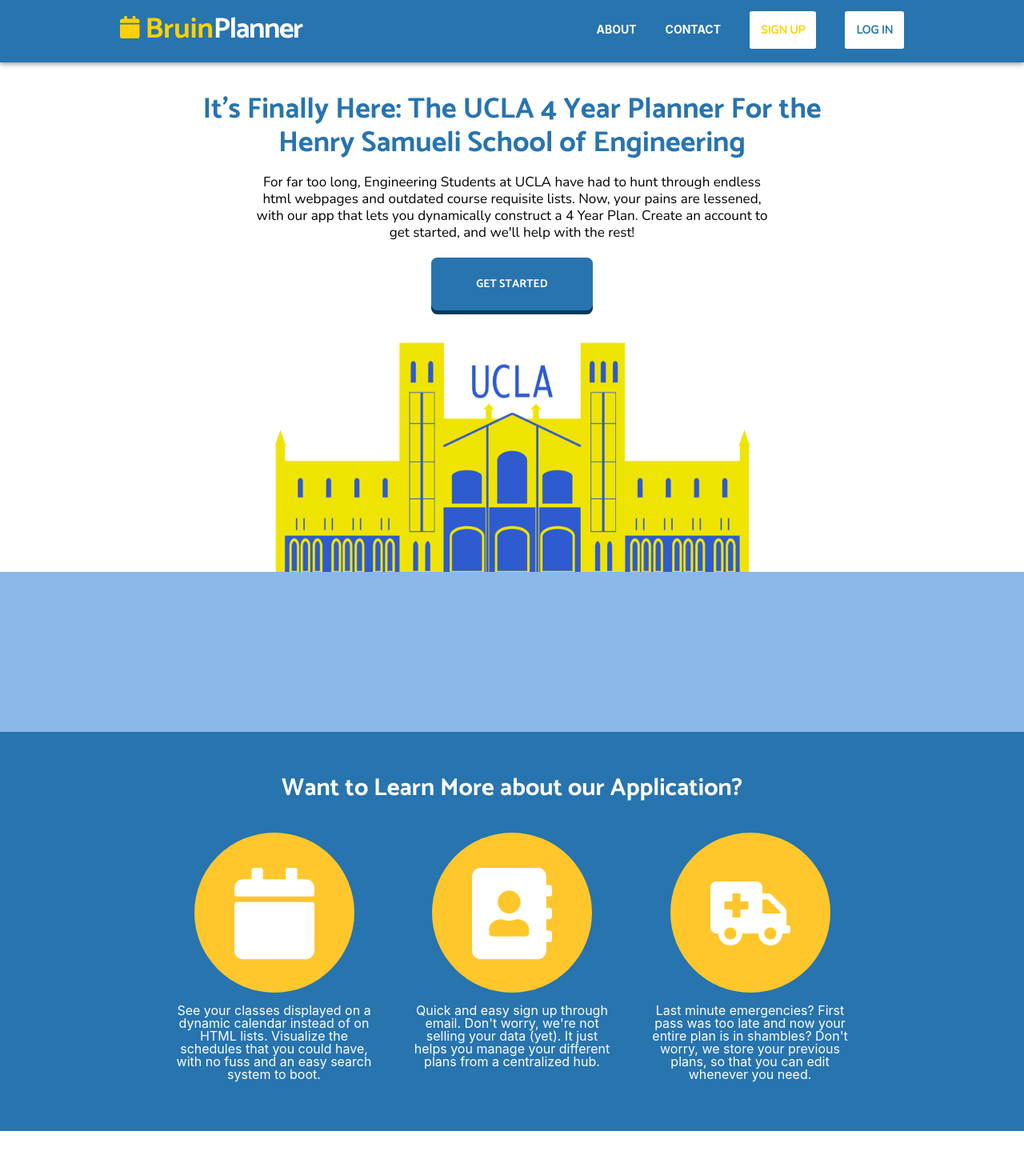
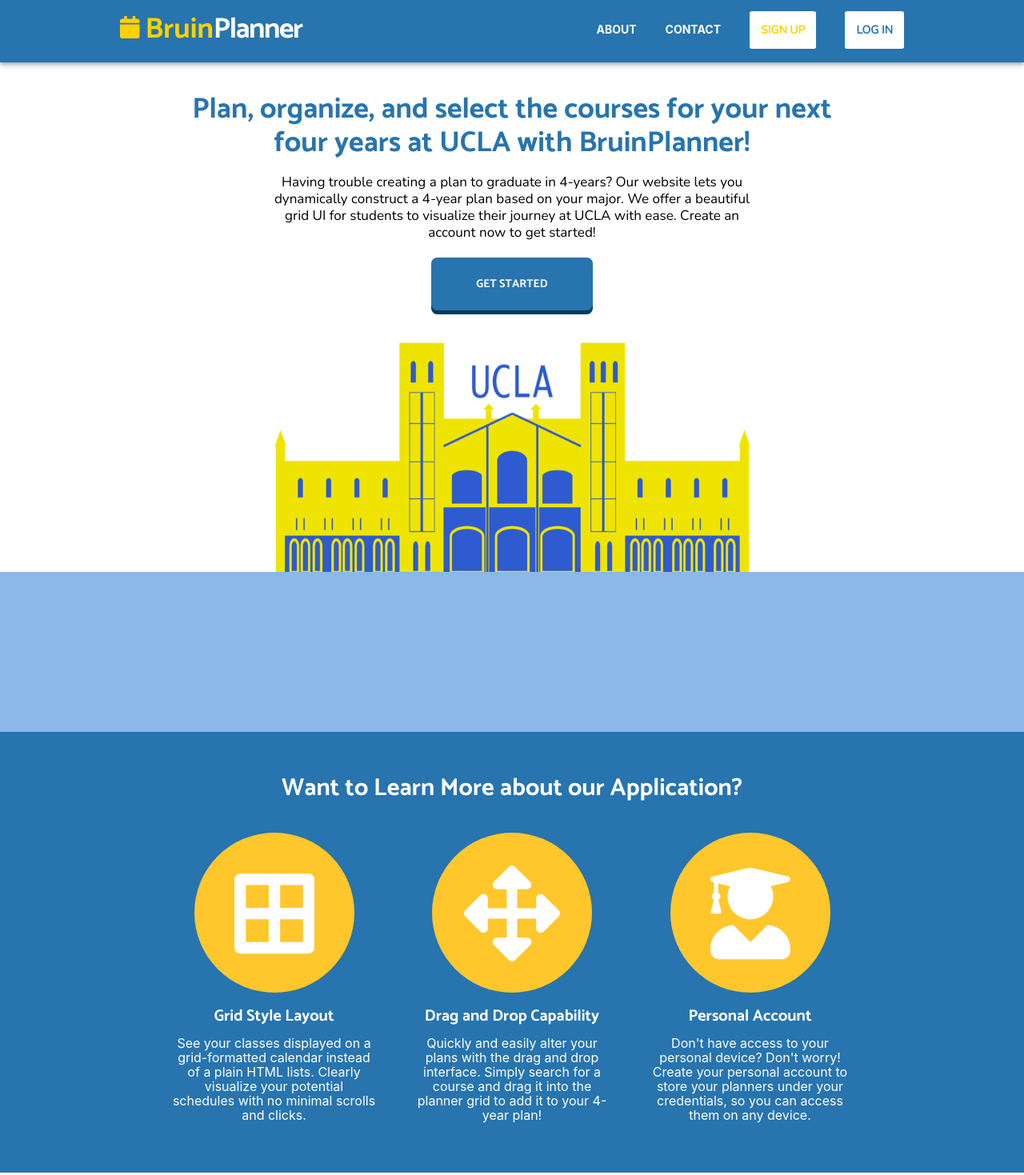
Before and after one commit to jchangz01/bruinplanner, a React (Create React App) app in the folder client/: page / in a window 1280 px wide. Shown: the top 1469 px of the page at 80% size. Built offline with nearby package versions, Linux system fonts and the light colour scheme.

Commit message:
Rewrote home page

```diff
--- a/client/src/components/Home.jsx
+++ b/client/src/components/Home.jsx
@@ -2,7 +2,7 @@
 import '../css/Home.css'
 import roycehall from '../images/roycehall.png'
 import { FontAwesomeIcon } from '@fortawesome/react-fontawesome'
-import { faCalendar, faAddressBook, faAmbulance } from '@fortawesome/free-solid-svg-icons'
+import { faCalendar, faArrowsAlt, faUserGraduate, faBorderAll } from '@fortawesome/free-solid-svg-icons'
 
 export default class Home extends React.Component {
     render() {
@@ -22,13 +22,11 @@
                 </header>
                 <section>
                     <div>
-                        <h2 id="home-main-section-title">It's Finally Here: The UCLA 4 Year Planner
-                            For the Henry Samueli School of Engineering</h2>
+                        <h2 id="home-main-section-title">Plan, organize, and select the courses for your next four years at UCLA with BruinPlanner!</h2>
                         <p id="home-main-section-description">
-                            For far too long, Engineering Students at UCLA have had to hunt
-                            through endless html webpages and outdated course requisite lists. Now, your pains
-                            are lessened, with our app that lets you dynamically construct a 4 Year Plan. Create an account to get started,
-                         	and we'll help with the rest!
+                            Having trouble creating a plan to graduate in 4-years? Our website lets you dynamically construct
+                            a 4-year plan based on your major. We offer a beautiful grid UI for students to visualize their journey at UCLA with ease.
+                            Create an account now to get started!
                         </p>
                         <a href="/log-in">
                             <button className="home-main-section-button">GET STARTED</button>
@@ -43,29 +41,32 @@
                         <div id="home-sub-section-claims">
                             <article className="claim" >
                                 <div className="circle">
-                                    <FontAwesomeIcon className="claim-icon" icon={faCalendar} />
+                                    <FontAwesomeIcon className="claim-icon" icon={faBorderAll} />
                                 </div>
+                                <h3>Grid Style Layout</h3>
                                 <p className="claim-description">
-                                    See your classes displayed on a dynamic calendar instead of on HTML lists. Visualize the schedules that
-                                    you could have, with no fuss and an easy search system to boot.
+                                    See your classes displayed on a grid-formatted calendar instead of a plain HTML lists. Clearly visualize your potential schedules
+                                    with no minimal scrolls and clicks.
                                 </p>
                             </article>
                             <article className="claim">
                                 <div className="circle">
-                                    <FontAwesomeIcon className="claim-icon" icon={faAddressBook} />
+                                    <FontAwesomeIcon className="claim-icon" icon={faArrowsAlt} style={{width: "120px"}}/>
                                 </div>
+                                <h3>Drag and Drop Capability</h3>
                                 <p className="claim-description">
-                                    Quick and easy sign up through email. Don't worry, we're not selling your data (yet). It just
-                                    helps you manage your different plans from a centralized hub.
+                                    Quickly and easily alter your plans with the drag and drop interface. Simply search for a course and
+                                    drag it into the planner grid to add it to your 4-year plan!
                                 </p>
                             </article>
                             <article className="claim">
                                 <div className="circle">
-                                    <FontAwesomeIcon className="claim-icon" icon={faAmbulance} />
+                                    <FontAwesomeIcon className="claim-icon" icon={faUserGraduate} />
                                 </div>
+                                <h3>Personal Account</h3>
                                 <p className="claim-description">
-                                    Last minute emergencies? First pass was too late and now your entire plan is in shambles? Don't worry,
-                                    we store your previous plans, so that you can edit whenever you need.
+                                    Don't have access to your personal device? Don't worry! Create your personal account to store your planners
+                                    under your credentials, so you can access them on any device.
                                 </p>
                             </article>
                         </div>
--- a/client/src/css/Home.css
+++ b/client/src/css/Home.css
@@ -12,7 +12,7 @@
 
 #home-main-section-description {
     margin: 0 auto;
-    width: 660px;
+    width: 600px;
     line-height: 21px;
     padding-top: 17px;
     color: black;
@@ -96,6 +96,18 @@
 .claim {
     flex-basis: 30%;
 }
+  .claim > h3 {
+    color: white;
+    font-size: 20px;
+    margin-top: 20px;
+  }
+  .claim > p {
+    color: white;
+    margin-top: 14px;
+    line-height: 18px;
+    font-size: 16px;
+  }
+
 
 .circle {
     margin: 0 auto;
@@ -112,10 +124,6 @@
     height: auto;
 }
 
-.claim-description {
-    color: white;
-    margin-top: 14px;
-}
 
 /* Final Section */
 #home-final-section-title {
```
